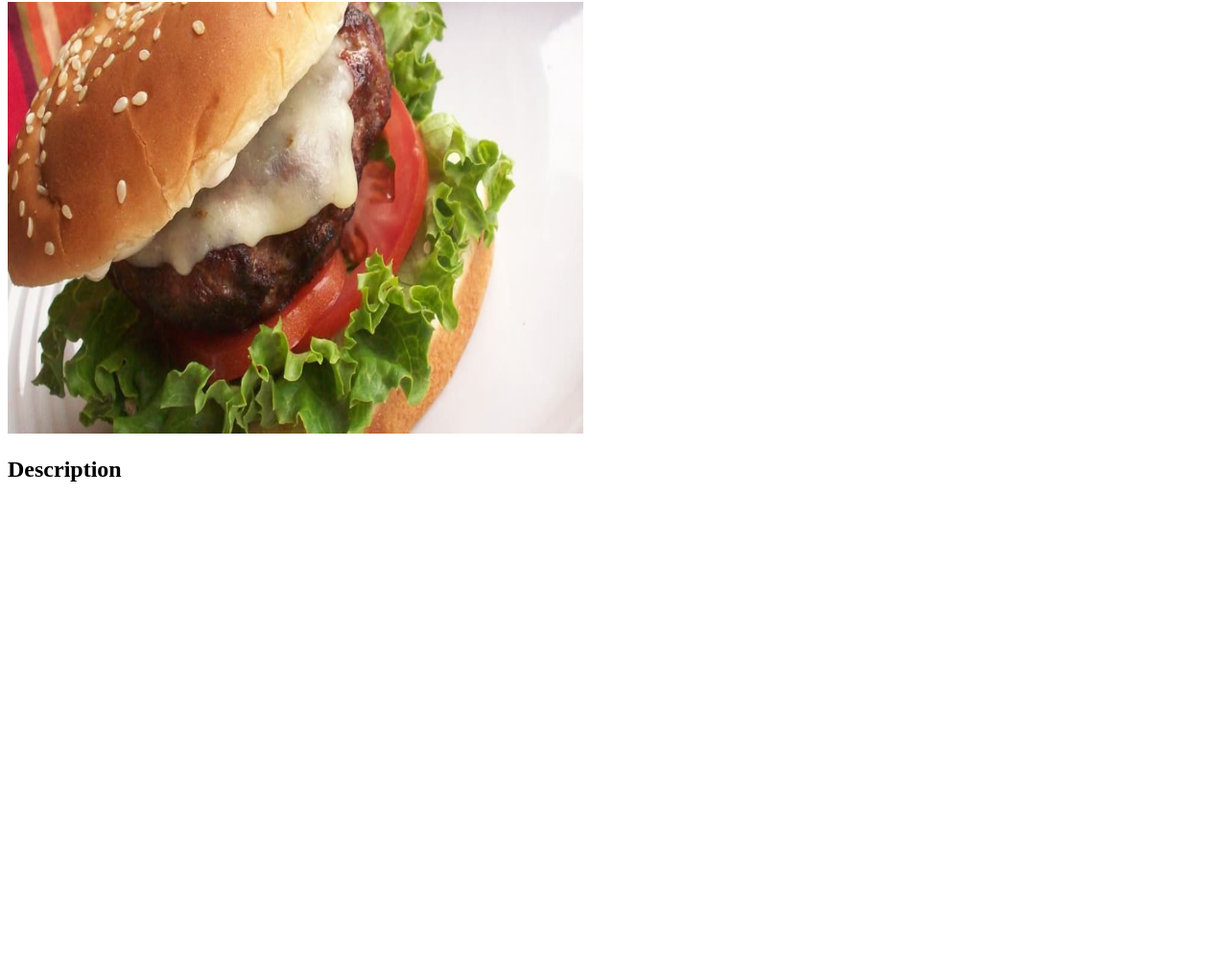
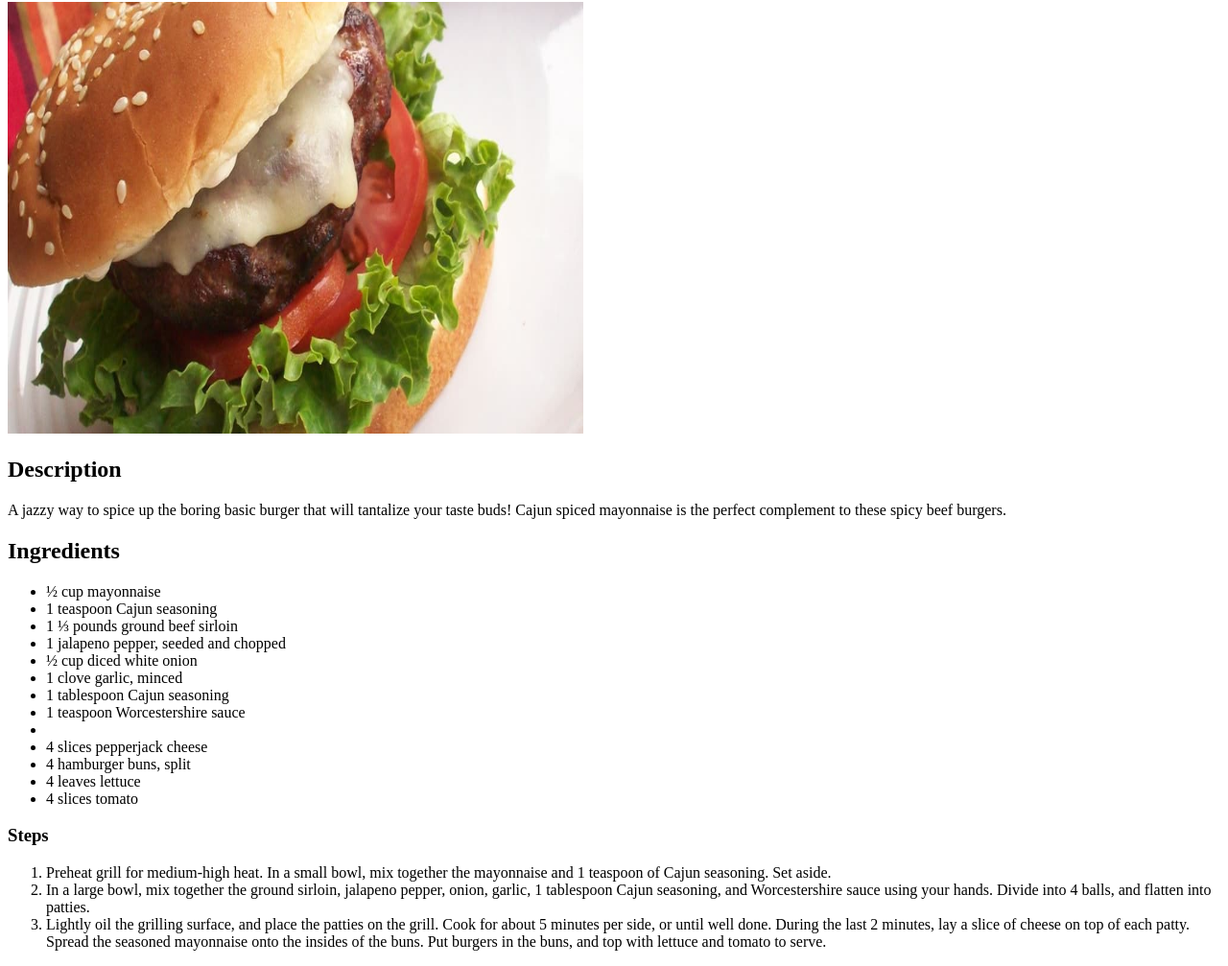
Before and after one commit to Omar-Hanyy14/odin-recipes, a plain HTML site: page recipes/burger.html in a window 1280 px wide. Shown: the part 78-1085 px from the top of the page at 96% size. Before the commit the page ends 800 px from the top, so only its background shows below. Drawn offline with Linux system fonts and the light colour scheme.

Commit message:
finished burger page

```diff
--- a/recipes/burger.html
+++ b/recipes/burger.html
@@ -3,11 +3,39 @@
 <head>
     <meta charset="UTF-8">
     <meta name="viewport" content="width=device-width, initial-scale=1.0">
-    <title>Burger.Tex</title>
+    <title>Burger-Tex</title>
 </head>
 <body>
     <h1>Burger</h1>
     <img src="./images/burgertex.jpg" alt="burgertex" height="450" width="600">
     <h2>Description</h2>
+        <p>A jazzy way to spice up the boring basic burger that will tantalize your taste buds! Cajun spiced mayonnaise is the perfect complement to these spicy beef burgers.</p>
+    <h2>Ingredients</h2>
+        <ul>
+            <li>½ cup mayonnaise</li>
+            <li>1 teaspoon Cajun seasoning</li>
+            <li>1 ⅓ pounds ground beef sirloin</li>
+            <li>1 jalapeno pepper, seeded and chopped</li>
+            <li>½ cup diced white onion</li>
+            <li>1 clove garlic, minced</li>
+            <li>1 tablespoon Cajun seasoning</li>
+            <li>1 teaspoon Worcestershire sauce<li>
+            <li>4 slices pepperjack cheese</li>
+            <li>4 hamburger buns, split</li>
+            <li>4 leaves lettuce</li>
+            <li>4 slices tomato</li>
+        </ul>
+    <h3>Steps</h3>
+        <ol>
+            <li>Preheat grill for medium-high heat. In a small bowl,
+                mix together the mayonnaise and 1 teaspoon of Cajun seasoning.
+                Set aside.</li>
+                <li>In a large bowl, mix together the ground sirloin, jalapeno pepper, onion, garlic, 1 tablespoon Cajun seasoning,
+                and Worcestershire sauce using your hands. Divide into 4 balls, and flatten into patties.</li>
+                <li>Lightly oil the grilling surface, and place the patties on the grill. Cook for about 5 minutes per side,
+                or until well done. During the last 2 minutes, lay a slice of cheese on top of each patty.
+                Spread the seasoned mayonnaise onto the insides of the buns. Put burgers in the buns,
+                and top with lettuce and tomato to serve.</li>
+        </ol>
 </body>
 </html>
```
Also changed, not shown: recipes/bolognese.html (+1 -1 lines).
